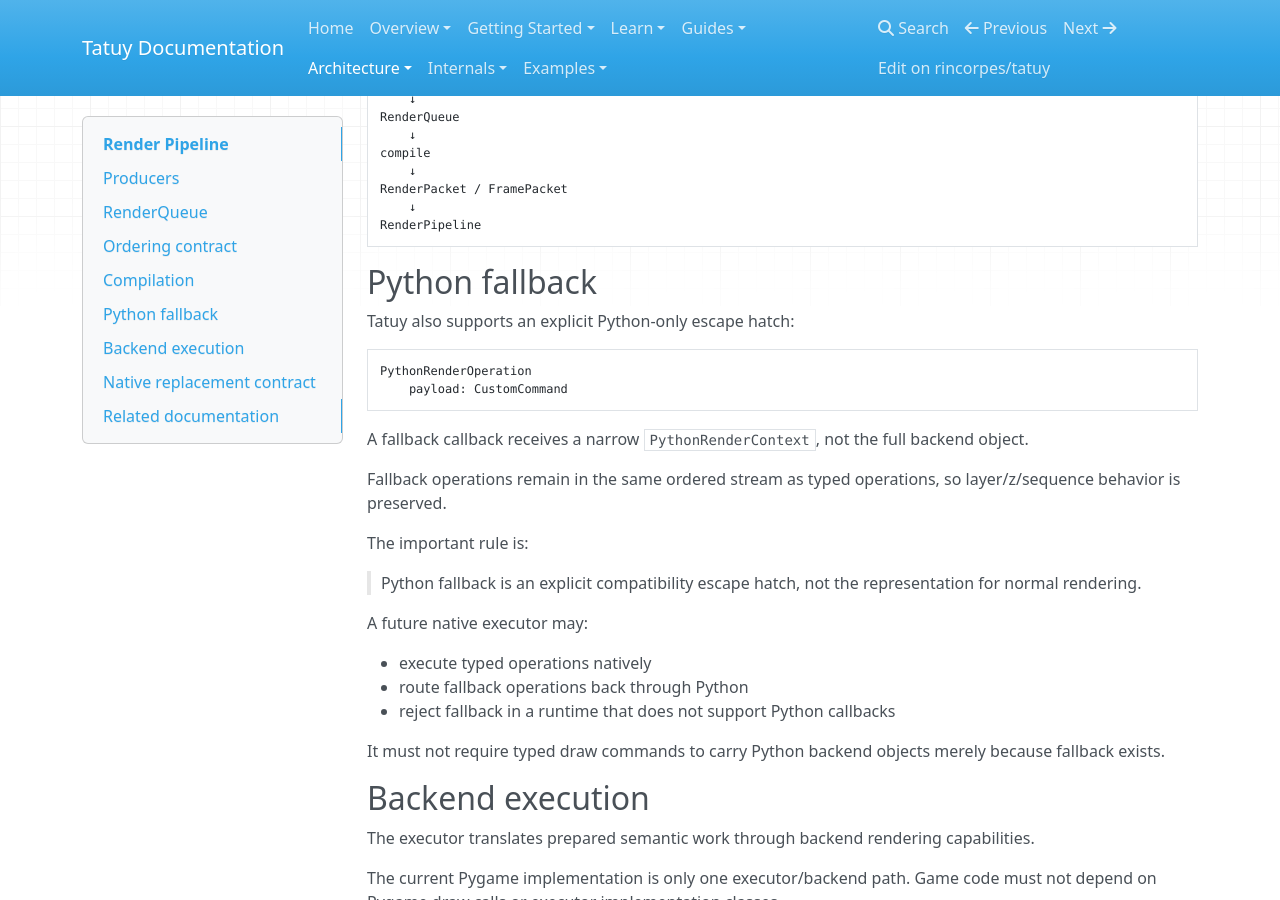
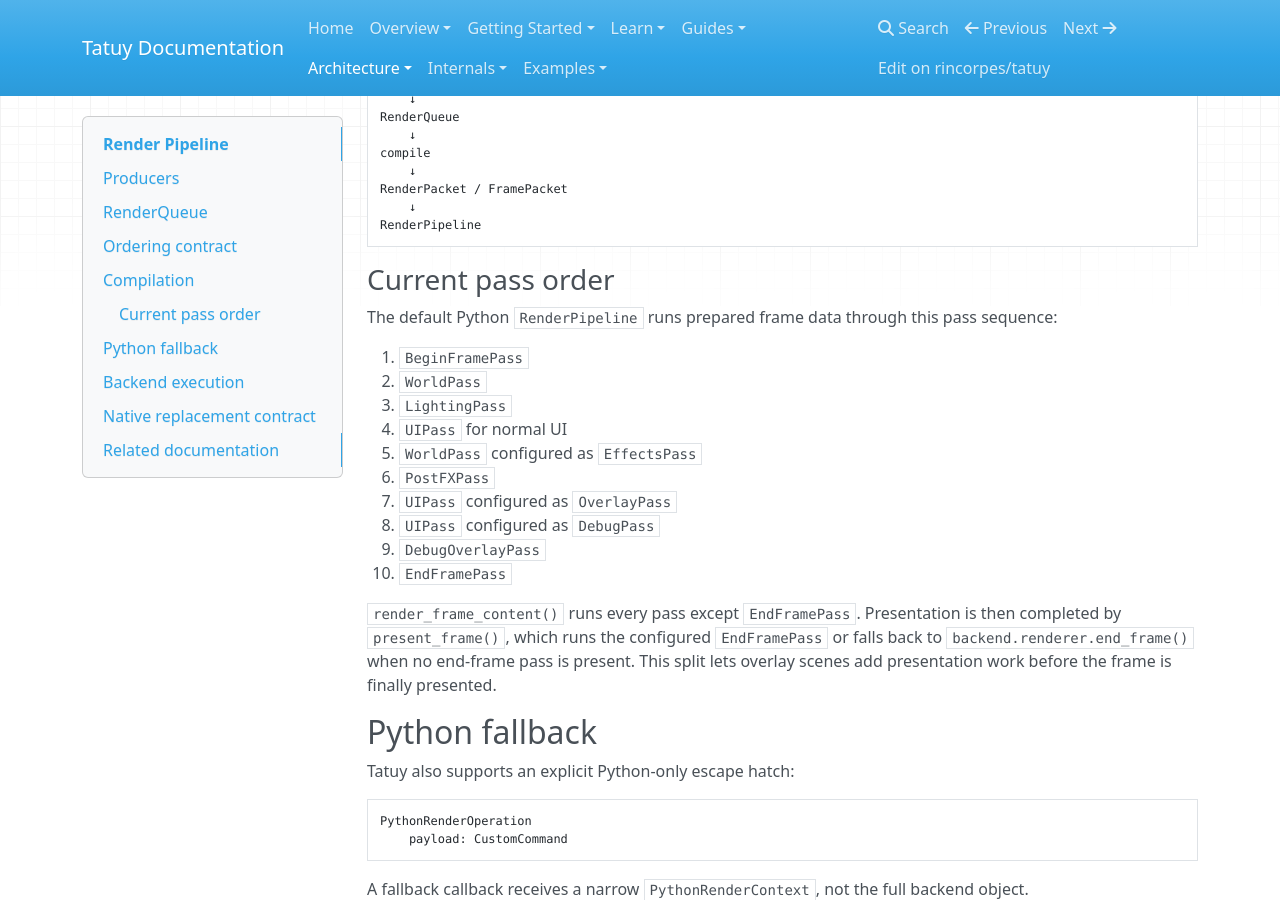
Before and after one commit to rincorpes/tatuy, an MkDocs documentation site: the page built from docs/architecture/render-pipeline.md, in a window 1280 px wide and 900 px high, scrolled down 1475 px. Built offline with MkDocs 1.6.1, drawn with Linux system fonts in a browser that asks for light colours; nearby versions of some CDN libraries.

Commit message:
docs: document render pipeline pass order

````diff
--- a/docs/architecture/render-pipeline.md
+++ b/docs/architecture/render-pipeline.md
@@ -76,6 +76,28 @@ RenderPacket / FramePacket
 RenderPipeline
 ```
 
+### Current pass order
+
+The default Python `RenderPipeline` runs prepared frame data through this pass
+sequence:
+
+1. `BeginFramePass`
+2. `WorldPass`
+3. `LightingPass`
+4. `UIPass` for normal UI
+5. `WorldPass` configured as `EffectsPass`
+6. `PostFXPass`
+7. `UIPass` configured as `OverlayPass`
+8. `UIPass` configured as `DebugPass`
+9. `DebugOverlayPass`
+10. `EndFramePass`
+
+`render_frame_content()` runs every pass except `EndFramePass`. Presentation is
+then completed by `present_frame()`, which runs the configured `EndFramePass` or
+falls back to `backend.renderer.end_frame()` when no end-frame pass is present.
+This split lets overlay scenes add presentation work before the frame is finally
+presented.
+
 ## Python fallback
 
 Tatuy also supports an explicit Python-only escape hatch:
````
